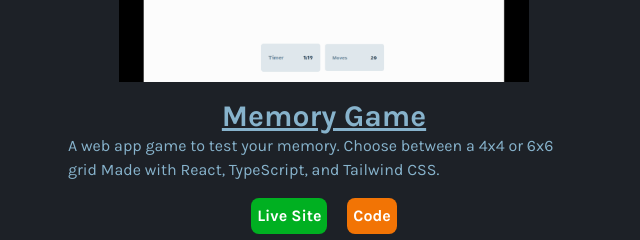
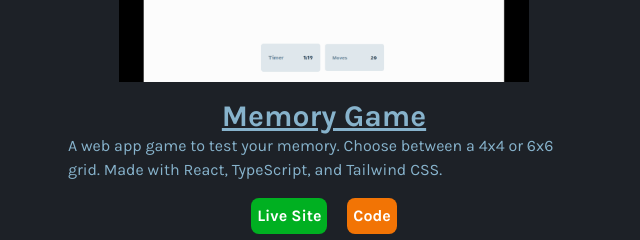
Before and after one commit to Jefferyi-Magtubo/Personal-Site, a plain HTML site: page index.html in a window 1280 px wide. Shown: the part 1660-1900 px from the top of the page, 28-668 px from the left. Drawn offline with nearby package versions, Linux system fonts and the light colour scheme.

Commit message:
Update index.html

```diff
--- a/index.html
+++ b/index.html
@@ -99,7 +99,7 @@
                 <div class="flex flex-col items-center justify-center p-8 lg:w-1/2 hover:shadow-white">
                     <img src="memorygame.PNG" class="w-4/5 xs:hidden sm:block ">
                     <h1 class="text-3xl mt-4 underline font-bold ">Memory Game</h1>
-                    <p class="2xl:text-xl">A web app game to test your memory. Choose between a 4x4 or 6x6 grid Made with React, TypeScript, and Tailwind CSS. </p>
+                    <p class="2xl:text-xl">A web app game to test your memory. Choose between a 4x4 or 6x6 grid. Made with React, TypeScript, and Tailwind CSS. </p>
                     <div class="mt-4">
                         <a href="https://jeffmemorygame.netlify.app/" target="_blank" class="inline-block bg-lttrbxdGreen mr-4 text-white font-bold p-1.5 rounded-lg hover:bg-green-700 2xl:text-xl">Live Site</a>
                         <a href="https://github.com/Jefferyi-Magtubo/Memory-Game" target="_blank" class="inline-block bg-lttrbxdOrg text-white font-bold  p-1.5 rounded-lg hover:bg-orange-600 2xl:text-xl">Code</a>
```
